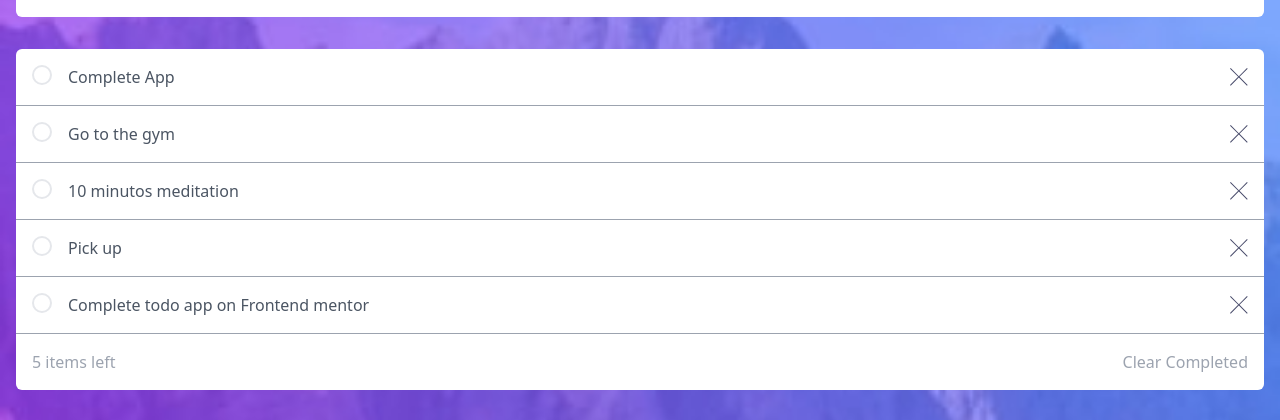
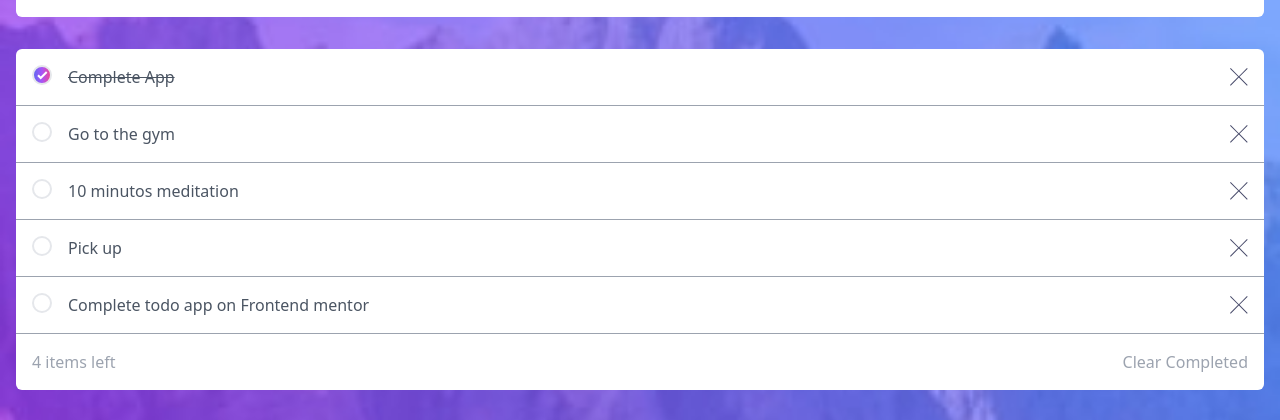
Before and after one commit to HamletDossier/Homework, a React (Vite) app: page / in a window 1280 px wide. Shown: the part 139-559 px from the top of the page. Built offline with nearby package versions, Linux system fonts and the light colour scheme.

Commit message:
Add TodoComputed functionality

```diff
--- a/src/App.tsx
+++ b/src/App.tsx
@@ -10,7 +10,7 @@
   {id:2, title: "Go to the gym", completed:false},
   {id:3, title: "10 minutos meditation", completed:false},
   {id:4, title: "Pick up", completed:false},
-  {id:1, title: "Complete todo app on Frontend mentor", completed:false}
+  {id:5, title: "Complete todo app on Frontend mentor", completed:false}
 
 ]
 const App = () =>{
@@ -19,13 +19,24 @@
     const newTodo = {id:Date.now(),title, completed:false}
     setTodos([...todos,newTodo]);
   }
+  const removeTodo = (id) => {
+    setTodos(todos.filter((todo) => todo.id !== id));
+  }
+  const updateTodo = (id) =>{
+    setTodos(todos.map((todo)=> todo.id === id ? {...todo, completed: !todo.completed} : todo));
+  }
+
+  const computedItemsLeft = todos.filter((todo)=> !todo.completed).length;
+  const clearCompleted = () =>{
+    setTodos(todos.filter((todo)=> !todo.completed));
+  }
   return (
     <div className="bg-[url('./assets/images/bg-mobile-light.jpg')] bg-contain bg-no-repeat bg-gray-300 min-h-screen">
       <Header />
       <main className="container mx-auto px-4 mt-8">
         <TodoCreate createTodo={createTodo}/>
-        <TodoList todos={todos} />
-        <TodoComputed />
+        <TodoList todos={todos} removeTodo={removeTodo} updateTodo={updateTodo}/>
+        <TodoComputed computedItemsLeft={computedItemsLeft} clearCompleted={clearCompleted}/>
         <TodoFilter />
       </main>
       <footer className="text-center mt-8">Drag and drop to reorder list</footer>
--- a/src/components/TodoComputed.tsx
+++ b/src/components/TodoComputed.tsx
@@ -1,8 +1,10 @@
-const TodoComputed = () => {
+const TodoComputed = ({computedItemsLeft,clearCompleted}) => {
   return (
     <section className="py-4 px-4 flex justify-between bg-white rounded-b-md">
-      <span className=" text-gray-400">5 items left</span>
-      <button className="text-gray-400">Clear Completed</button>
+      <span className=" text-gray-400">{computedItemsLeft} items left</span>
+      <button
+      onClick={() => clearCompleted()}
+      className="text-gray-400">Clear Completed</button>
     </section>
     );
 }
--- a/src/components/TodoItem.tsx
+++ b/src/components/TodoItem.tsx
@@ -1,12 +1,27 @@
+import CheckIcon from "./icons/CheckIcon";
 import CrossIcon from "./icons/CrossIcon";
 
-const TodoItem = ({todo}) => {
+const TodoItem = ({todo,removeTodo,updateTodo}) => {
   const {id,title,completed} = todo;
   return (
     <article className="flex gap-4 border-b border-b-gray-400">
-        <button className="rounded-full border-2 h-5 w-5 inline-block flex-none"></button>
-        <p className="text-gray-600 grow">{title}</p>
-        <button className="flex-none"><CrossIcon /></button>
+        <button
+        onClick={() => updateTodo(id)}
+        className={`rounded-full border-2 h-5 w-5 flex-none
+        ${completed
+          ? "bg-gradient-to-r from-indigo-500 via-purple-500 to-pink-500 flex justify-center items-center"
+          :"inline-block"
+        }`}>
+          {completed && <CheckIcon />}
+        </button>
+        <p className={`text-gray-600 grow ${completed && "line-through"}`}>{title}</p>
+        <button
+        onClick={() => removeTodo(id)}
+        className="flex-none"
+        >
+          <CrossIcon />
+        </button>
+
     </article>
     );
 }
--- a/src/components/TodoList.tsx
+++ b/src/components/TodoList.tsx
@@ -1,10 +1,10 @@
 import TodoItem from "./TodoItem";
 
-const TodoList = ({todos}) => {
+const TodoList = ({todos, removeTodo, updateTodo}) => {
   return (
   <div className="bg-white rounded-t-md [&>article]:p-4 mt-8">
    {todos.map((todo)=> (
-     <TodoItem key={todo.id} todo={todo} />
+     <TodoItem key={todo.id} todo={todo} removeTodo={removeTodo} updateTodo={updateTodo}/>
    ))}
 
     </div>
--- /dev/null
+++ b/src/components/icons/CheckIcon.tsx
@@ -0,0 +1,4 @@
+const CheckIcon = ({...props}) => {
+  return (<svg {...props} xmlns="http://www.w3.org/2000/svg" width="11" height="9"><path fill="none" stroke="#FFF" strokeWidth="2" d="M1 4.304L3.696 7l6-6"/></svg>);
+}
+export default CheckIcon;
```
